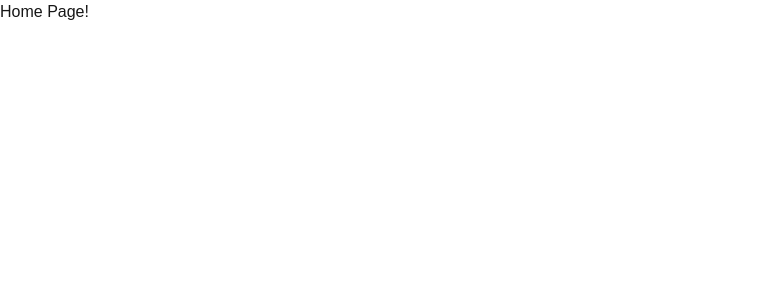
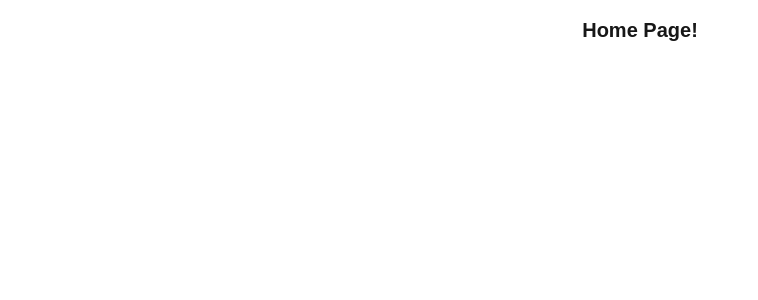
Before and after one commit to narayaabinnadhikari/Next14-practice-and-revision, a Next.js app: page / in a window 1280 px wide. Shown: the top 300 px of the page, without its empty margins (0-758 px from the left). Built offline with nearby package versions, Linux system fonts and the light colour scheme.

Commit message:
nested dynamic routes and params types

```diff
--- a/src/app/layout.tsx
+++ b/src/app/layout.tsx
@@ -14,7 +14,7 @@ const geistMono = localFont({
 });
 
 export const metadata: Metadata = {
-  title: "Create Next App",
+  title: "My Next App",
   description: "Generated by create next app",
 };
 
--- a/src/app/page.tsx
+++ b/src/app/page.tsx
@@ -2,6 +2,6 @@ import React from 'react'
 
 export default function Home() {
   return (
-    <h1>Home Page!</h1>
+    <h1 className='w-full  p-4 text-center font-bold text-xl '>Home Page!</h1>
   )
 }
--- /dev/null
+++ b/src/app/products/[productId]/reviews/[reviewId]/page.tsx
@@ -0,0 +1,13 @@
+import React from 'react'
+
+export default function ReviewDetails( { params }: { params: {
+    productId: string;
+    reviewId: string
+ };
+} ) {
+  return (
+    <div>
+        <h3>Review {params.reviewId} for Product {params.productId} </h3>
+    </div>
+  )
+}
```
